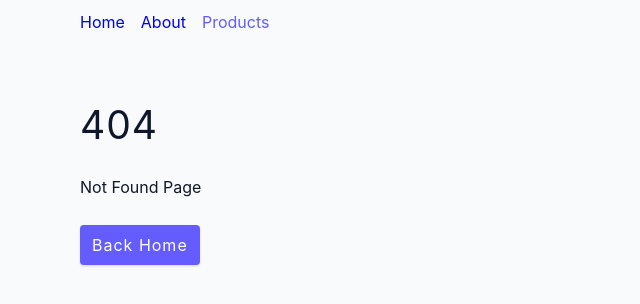
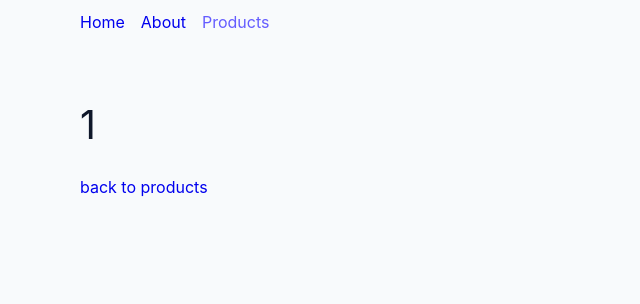
Before and after one commit to Harshana369/example-project-in-react-router-dom-6V, a React (Create React App) app: page /products/1 in a window 1280 px wide. Before the commit this address had no page. Shown: the top 304 px of the page, without its empty margins (0-640 px from the left). Built offline with nearby package versions, Linux system fonts and the light colour scheme.

Commit message:
react router-dom-6 useParams used in not api get product id in this view in display

```diff
--- a/src/App.js
+++ b/src/App.js
@@ -1,10 +1,10 @@
-import { BrowserRouter, Route, Routes } from "react-router-dom";
+import { Route, Routes } from "react-router-dom";
 import Home from './pages/Home'
 import About from "./pages/About";
 import Products from "./pages/Products";
 import Error from "./pages/Error";
 import SharedLayout from './pages/SharedLayout'
-
+import SingleProduct from './pages/SingleProduct'
 import React from 'react'
 
 const App = () => {
@@ -14,6 +14,7 @@ const App = () => {
         <Route index element={<Home />} />
         <Route path="about" element={<About />} />
         <Route path="products" element={<Products />} />
+        <Route path="products/:productId" element={<SingleProduct />} />
         <Route path="*" element={<Error />} />
       </Route>
     </Routes>
--- a/src/pages/SharedLayout.js
+++ b/src/pages/SharedLayout.js
@@ -1,4 +1,4 @@
-import { Link, Outlet } from "react-router-dom";
+import { Outlet } from "react-router-dom";
 import Navbar from "../components/Navbar";
 const SharedLayout = () => {
   return (
--- a/src/pages/SingleProduct.js
+++ b/src/pages/SingleProduct.js
@@ -1,7 +1,10 @@
+import { Link, useParams } from "react-router-dom";
 const SingleProduct = () => {
+    const { productId } = useParams();
   return (
-    <section className='section product'>
-      <h2>single product</h2>
+    <section className="section product">
+      <h2>{productId}</h2>
+      <Link to="/products">back to products</Link>
     </section>
   );
 };
```
